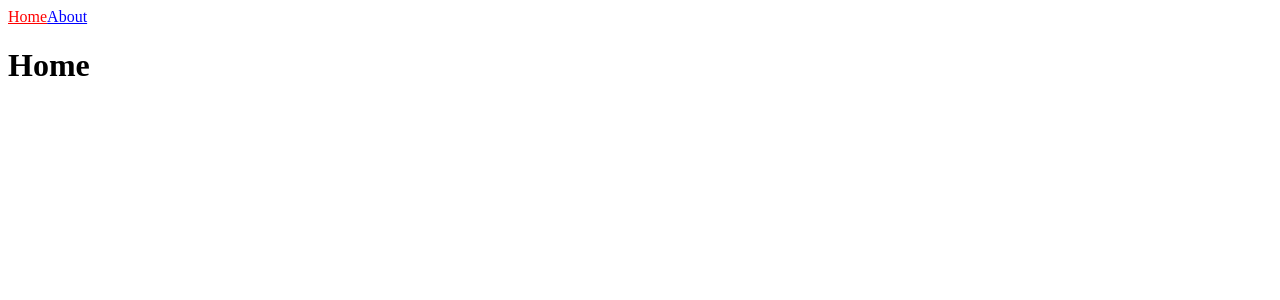
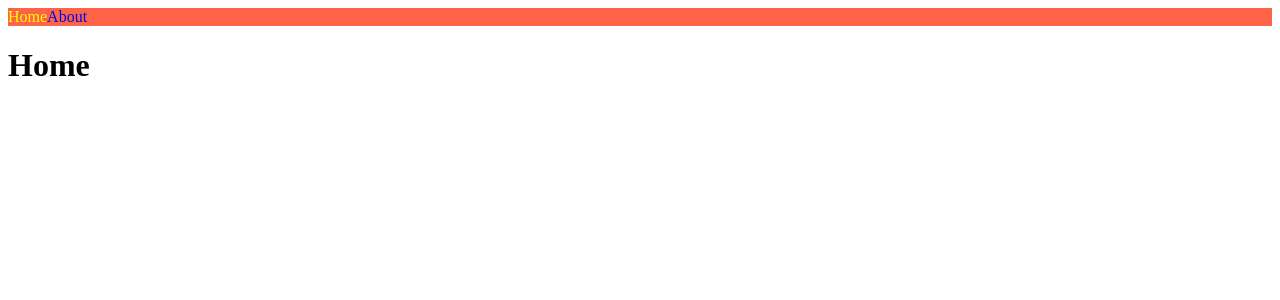
Before and after one commit to skylhs3/nextjs-intro, a Next.js app: page / in a window 1280 px wide. Shown: the top 300 px of the page. Built offline with nearby package versions, Linux system fonts and the light colour scheme.

Commit message:
#1.5 Styles JSX

```diff
--- a/components/NavBar.js
+++ b/components/NavBar.js
@@ -1,13 +1,26 @@
 import Link from "next/link";
 import { useRouter } from "next/router";
-export default function NavBar(){
-    const router = useRouter();
-    return <nav>
-        <Link style={{color:router.pathname==="/"?"red":"blue"}} href="/">
-            Home
-        </Link>
-        <Link style={{color:router.pathname==="/about"?"red":"blue"}} href="/about">
-            About
-        </Link>
+export default function NavBar() {
+  const router = useRouter();
+  return (
+    <nav>
+      <Link href="/" legacyBehavior>
+        <a className={router.pathname==="/"?"active":""} >Home</a>
+      </Link>
+      <Link href="/about" legacyBehavior>
+        <a className={router.pathname==="/about"?"active":""} >About</a>
+      </Link>
+      <style jsx>{`
+        nav {
+          background-color: tomato;
+        }
+        a {
+          text-decoration: none;
+        }
+        .active{
+            color:yellow;
+        }
+      `}</style>
     </nav>
+  );
 }
```
